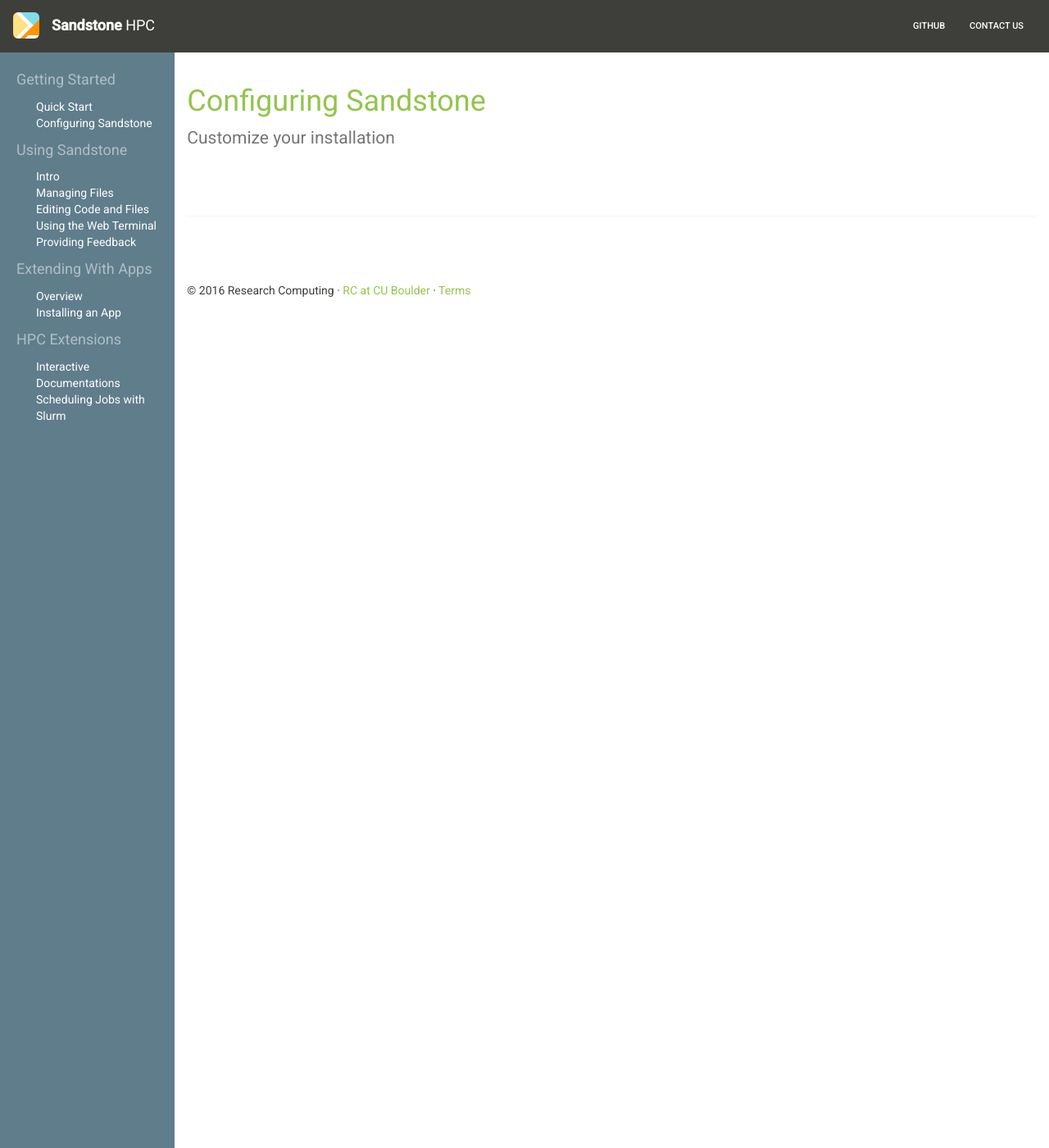
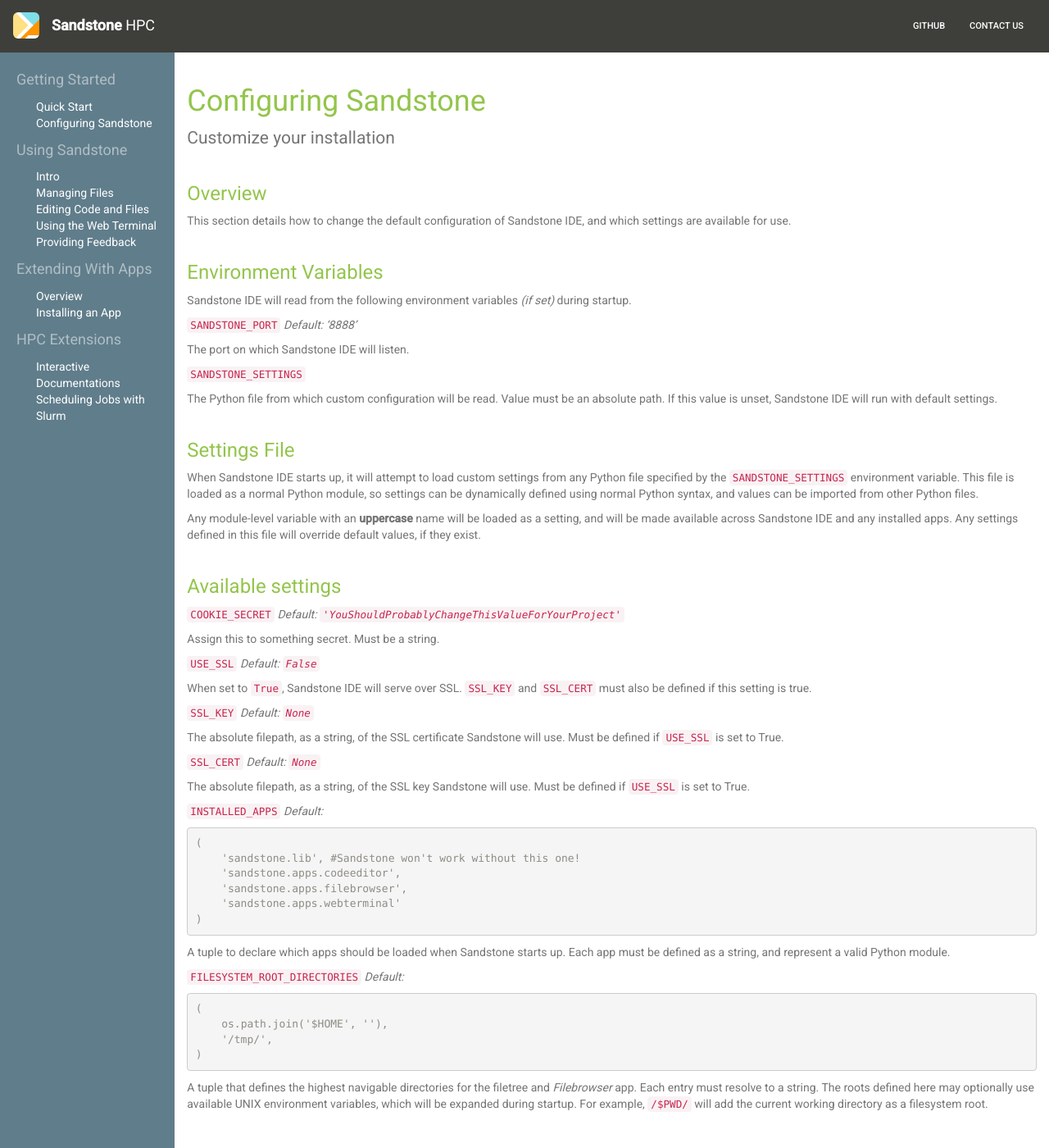
Before and after one commit to SandstoneHPC/sandstonehpc.github.io, a Jekyll site: the page built from _docs/core/settings.md, in a window 1280 px wide and 1400 px high. Shown: the whole window at 82% size. Built offline with Jekyll 4.4.1, drawn with Linux system fonts in a browser that asks for light colours; nearby versions of some CDN libraries; library files that are not in the unit come from our copies.

Commit message:
Added documentation for the settings system.

````diff
--- a/_docs/core/settings.md
+++ b/_docs/core/settings.md
@@ -3,3 +3,71 @@
 title: Configuring Sandstone
 description: Customize your installation
 ---
+
+### Overview
+This section details how to change the default configuration of Sandstone IDE, and which settings are available for use.
+
+### Environment Variables
+Sandstone IDE will read from the following environment variables _(if set)_ during startup.
+
+`SANDSTONE_PORT`
+_Default: '8888'_
+
+The port on which Sandstone IDE will listen.
+
+`SANDSTONE_SETTINGS`
+
+The Python file from which custom configuration will be read. Value must be an absolute path. If this value is unset, Sandstone IDE will run with default settings.
+
+### Settings File
+When Sandstone IDE starts up, it will attempt to load custom settings from any Python file specified by the `SANDSTONE_SETTINGS` environment variable. This file is loaded as a normal Python module, so settings can be dynamically defined using normal Python syntax, and values can be imported from other Python files.
+
+Any module-level variable with an **uppercase** name will be loaded as a setting, and will be made available across Sandstone IDE and any installed apps. Any settings defined in this file will override default values, if they exist.
+
+### Available settings
+
+`COOKIE_SECRET`
+_Default: `'YouShouldProbablyChangeThisValueForYourProject'`_
+
+Assign this to something secret. Must be a string.
+
+`USE_SSL`
+_Default: `False`_
+
+When set to `True`, Sandstone IDE will serve over SSL. `SSL_KEY` and `SSL_CERT` must also be defined if this setting is true.
+
+`SSL_KEY`
+_Default: `None`_
+
+The absolute filepath, as a string, of the SSL certificate Sandstone will use. Must be defined if `USE_SSL` is set to True.
+
+`SSL_CERT`
+_Default: `None`_
+
+The absolute filepath, as a string, of the SSL key Sandstone will use. Must be defined if `USE_SSL` is set to True.
+
+`INSTALLED_APPS`
+_Default:_
+
+```python
+(
+    'sandstone.lib', #Sandstone won't work without this one!
+    'sandstone.apps.codeeditor',
+    'sandstone.apps.filebrowser',
+    'sandstone.apps.webterminal'
+)
+```
+
+A tuple to declare which apps should be loaded when Sandstone starts up. Each app must be defined as a string, and represent a valid Python module.
+
+`FILESYSTEM_ROOT_DIRECTORIES`
+_Default:_
+
+```python
+(
+    os.path.join('$HOME', ''),
+    '/tmp/',
+)
+```
+
+A tuple that defines the highest navigable directories for the filetree and _Filebrowser_ app. Each entry must resolve to a string. The roots defined here may optionally use available UNIX environment variables, which will be expanded during startup. For example, `/$PWD/` will add the current working directory as a filesystem root.
````
Also changed, not shown: _docs/quick-start.md (+1 -1 lines).
